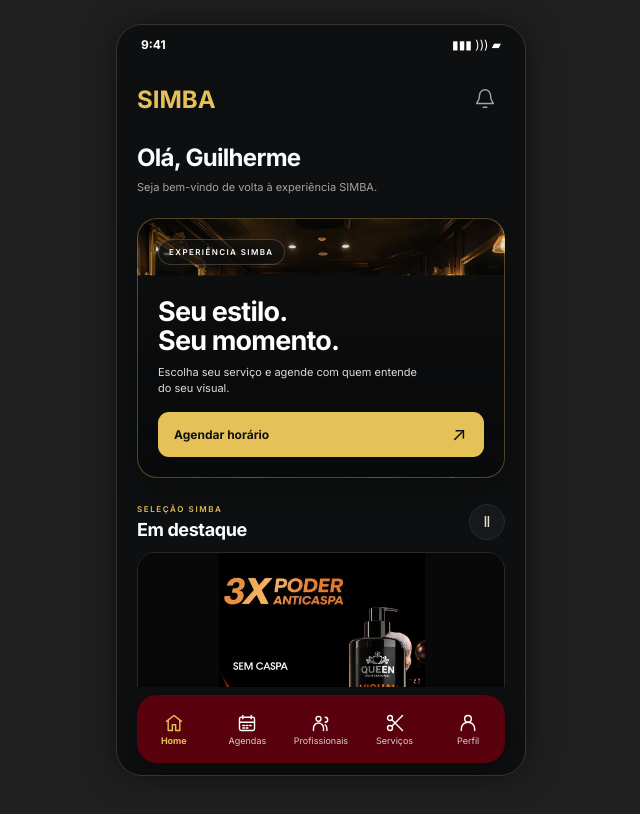
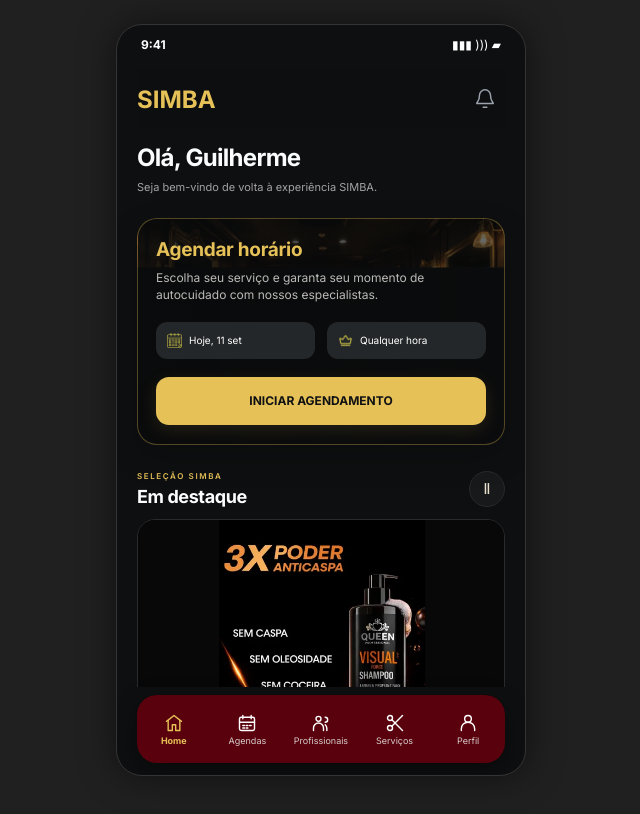
Before and after one commit to Karlabi-dev/Barber-Simba, a React (Vite) app in the folder AppSimba/: page /home in a window 1280 px wide. Shown: the top 814 px of the page, without its empty margins (319-959 px from the left). Built offline with nearby package versions, Linux system fonts and the light colour scheme; no server answers.

Commit message:
fix: restaura card de agendamento e corrige encaixe das imagens

```diff
--- a/AppSimba/src/pages/Home.css
+++ b/AppSimba/src/pages/Home.css
@@ -9,6 +9,7 @@
 .home-screen .screen-content {
   flex: 1;
   min-height: 0;
+  min-width: 0;
   overflow-y: auto;
   overflow-x: hidden;
   overscroll-behavior-y: contain;
@@ -32,45 +33,38 @@
 .home-screen .greeting p { font-size: 11px; line-height: 1.5; }
 
 .home-screen .hero-card {
-  height: 260px;
-  padding: 20px;
+  height: auto;
+  min-height: 227px;
+  padding: 20px 18px 18px;
   border-radius: 20px;
   border: 1px solid #e5c15855;
-  background-image: linear-gradient(180deg, #090a0b12 0%, #090a0b38 28%, #090a0bc9 60%, #090a0bf5 100%), var(--hero-image);
+  background-image: linear-gradient(90deg, #090a0bdb, #090a0b99), var(--hero-image);
   background-size: cover;
   background-position: center 45%;
   flex-direction: column;
-  justify-content: space-between;
+  justify-content: center;
   box-shadow: 0 12px 32px #0003;
 }
 
-.home-screen .home-hero-badge {
-  align-self: flex-start;
-  padding: 7px 10px;
-  border: 1px solid #ffffff2e;
-  border-radius: 30px;
-  background: #0e0f1099;
-  color: #fff;
-  font-size: 8px;
-  font-weight: 600;
-  letter-spacing: 1.4px;
-}
-
 .home-screen .home-hero-copy { width: 100%; }
-.home-screen .hero-card h2 { color: #fff; font-size: 27px; line-height: 1.08; letter-spacing: -.8px; margin: 0 0 8px; }
-.home-screen .hero-card p { color: #e0dcd6; font-size: 11px; line-height: 1.5; max-width: 265px; margin: 0 0 15px; }
+.home-screen .hero-card h2 { color: var(--gold); font-size: 19px; line-height: 1.2; letter-spacing: -.3px; margin: 0 0 7px; }
+.home-screen .hero-card p { color: #bcbab7; font-size: 12px; line-height: 1.45; max-width: none; margin: 0 0 18px; }
+.home-screen .hero-options { display: flex; gap: 12px; margin-bottom: 18px; }
+.home-screen .hero-options span { display: flex; align-items: center; gap: 7px; min-width: 0; min-height: 37px; padding: 9px 11px; color: #fff; background: #242729; border-radius: 11px; font-size: 10px; letter-spacing: 0; }
+.home-screen .hero-options img { position: static; width: 15px; height: 15px; flex-shrink: 0; object-fit: contain; filter: brightness(0) saturate(100%) invert(83%) sepia(47%) saturate(591%) hue-rotate(4deg) brightness(98%) contrast(87%); }
 .home-screen .hero-card strong {
   display: flex;
   align-items: center;
-  justify-content: space-between;
-  padding: 13px 16px;
-  min-height: 44px;
-  border-radius: 11px;
+  justify-content: center;
+  padding: 15px 12px;
+  min-height: 48px;
+  border-radius: 13px;
   font-size: 12px;
+  font-weight: 700;
+  box-shadow: 0 5px 18px #e5c15820;
   letter-spacing: 0;
   transition: background .2s;
 }
-.home-screen .hero-card strong span { color: #101112; font-size: 19px; line-height: 1; }
 .home-screen .hero-card:hover strong { background: #f0d37e; }
 
 .home-promotions { margin-top: 26px; }
@@ -92,8 +86,8 @@
 .home-carousel-pause { font-size: 15px; }
 .home-carousel-pause[aria-pressed="true"] { color: var(--gold); border-color: #e5c15866; }
 .home-promo-window { overflow: hidden; border-radius: 18px; border: 1px solid var(--line); background: #080808; }
-.home-promo-track { display: flex; transition: transform .55s cubic-bezier(.22,.61,.36,1); }
-.home-promo-slide { flex: 0 0 100%; min-width: 0; }
+.home-promo-track { display: flex; width: 100%; transition: transform .55s cubic-bezier(.22,.61,.36,1); }
+.home-promo-slide { flex: 0 0 100%; width: 100%; min-width: 0; max-width: 100%; }
 .home-promo-art {
   display: block;
   position: relative;
@@ -105,7 +99,7 @@
   background: #080808;
   cursor: zoom-in;
 }
-.home-promo-art img { display: block; width: 100%; height: 100%; object-fit: contain; }
+.home-promo-art img { position: absolute; inset: 0; display: block; width: 100%; height: 100%; object-fit: contain; object-position: center; }
 .home-promo-expand { position: absolute; bottom: 10px; right: 10px; display: grid; place-items: center; width: 28px; height: 28px; border-radius: 8px; color: #fff; background: #0009; font-size: 20px; }
 .home-promo-caption { min-height: 72px; padding: 14px; display: flex; align-items: center; justify-content: space-between; gap: 12px; border-top: 1px solid #ffffff0d; background: #191a1c; }
 .home-promo-caption > div { min-width: 0; }
@@ -137,8 +131,10 @@
   .app-shell.home-screen { height: min(860px, calc(100svh - 48px)); border-radius: 26px; border: 1px solid #343434; }
 }
 @media (max-width: 370px) {
-  .home-screen .hero-card { padding: 16px; height: 250px; }
-  .home-screen .hero-card h2 { font-size: 25px; }
+  .home-screen .hero-card { padding: 18px 14px; }
+  .home-screen .hero-card h2 { font-size: 18px; }
+  .home-screen .hero-options { gap: 8px; }
+  .home-screen .hero-options span { padding-inline: 9px; font-size: 9px; }
   .home-promo-caption { padding: 12px; gap: 8px; }
   .home-screen .appointment-person { padding: 12px; gap: 8px; }
   .home-screen .appointment-person strong { font-size: 12px; }
--- a/AppSimba/src/pages/Home.jsx
+++ b/AppSimba/src/pages/Home.jsx
@@ -26,6 +26,8 @@
   const [expanded, setExpanded] = useState(null)
   const dialog = useRef(null)
   const running = !paused && !interacting && expanded === null
+  const today = new Intl.DateTimeFormat('pt-BR', { day: '2-digit', month: 'short' })
+    .format(new Date()).replace(' de ', ' ').replace('.', '')
 
   useEffect(() => {
     if (!running) return
@@ -47,11 +49,14 @@
   return <AppShell className="home-screen"><Header />
     <section className="greeting"><h1>Olá, Guilherme</h1><p>Seja bem-vindo de volta à experiência SIMBA.</p></section>
     <Link className="hero-card" to="/servicos" aria-label="Agendar horário: escolher serviço" style={{ '--hero-image': `url(${barbershop})` }}>
-      <span className="home-hero-badge">EXPERIÊNCIA SIMBA</span>
       <div className="home-hero-copy">
-        <h2>Seu estilo.<br />Seu momento.</h2>
-        <p>Escolha seu serviço e agende com quem entende do seu visual.</p>
-        <strong>Agendar horário <span aria-hidden="true">↗</span></strong>
+        <h2>Agendar horário</h2>
+        <p>Escolha seu serviço e garanta seu momento de autocuidado com nossos especialistas.</p>
+        <div className="hero-options">
+          <span><img src={calendarIcon} alt="" />Hoje, {today}</span>
+          <span><img src={clockIcon} alt="" />Qualquer hora</span>
+        </div>
+        <strong>INICIAR AGENDAMENTO</strong>
       </div>
     </Link>
 
```
